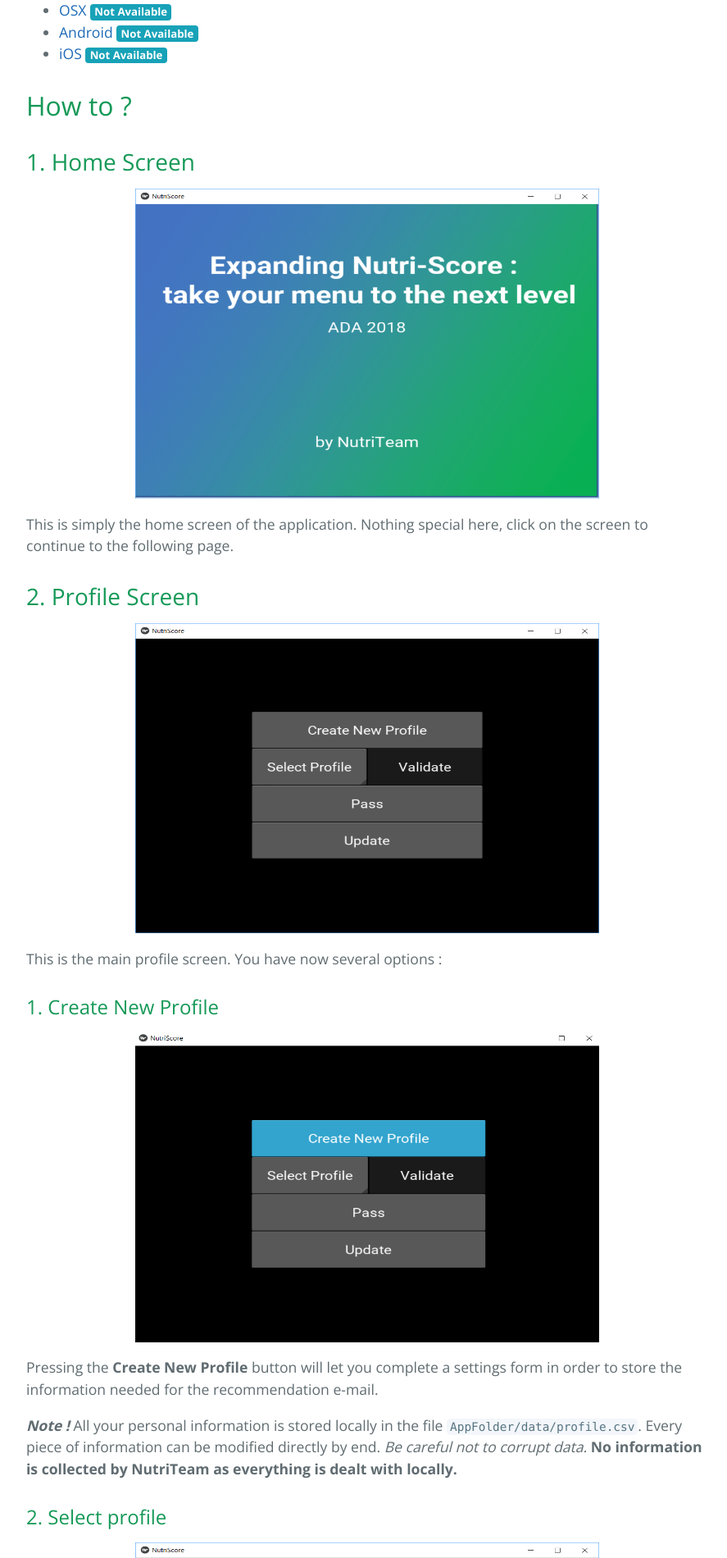
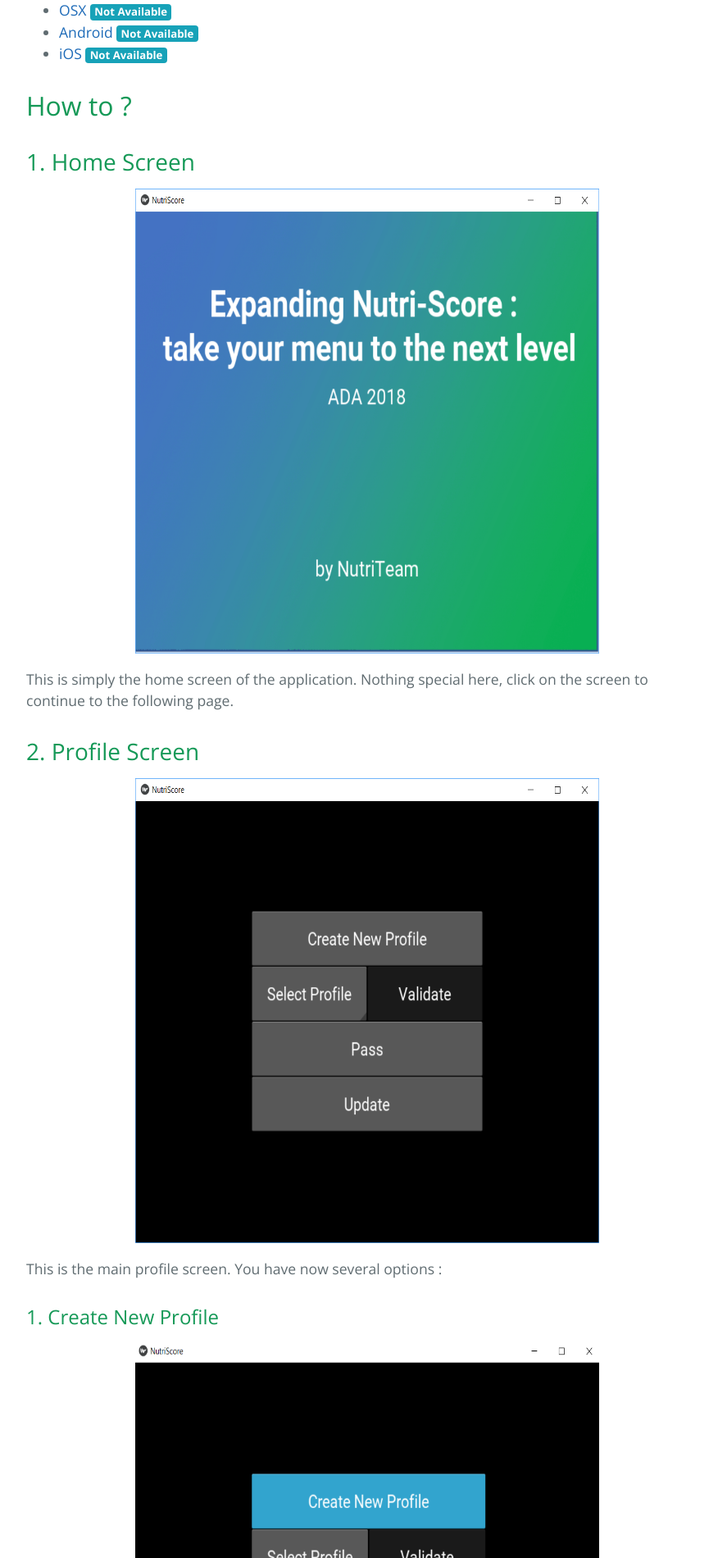
Before and after one commit to NutriTeam/Nutri_Score, a Jekyll site: the page built from app.md, in a window 1280 px wide. Shown: the part 1032-2932 px from the top of the page at 82% size, without its empty margins (192-1079 px from the left). Built offline with Jekyll 4.4.1, drawn with Linux system fonts in a browser that asks for light colours.

Commit message:
Update style.scss

```diff
--- a/assets/css/style.scss
+++ b/assets/css/style.scss
@@ -4,6 +4,6 @@
 @import 'jekyll-theme-cayman';
 
 .img_app {
-  height: 10cm;
+  height: 15cm;
   width: 15cm;
 }
```
